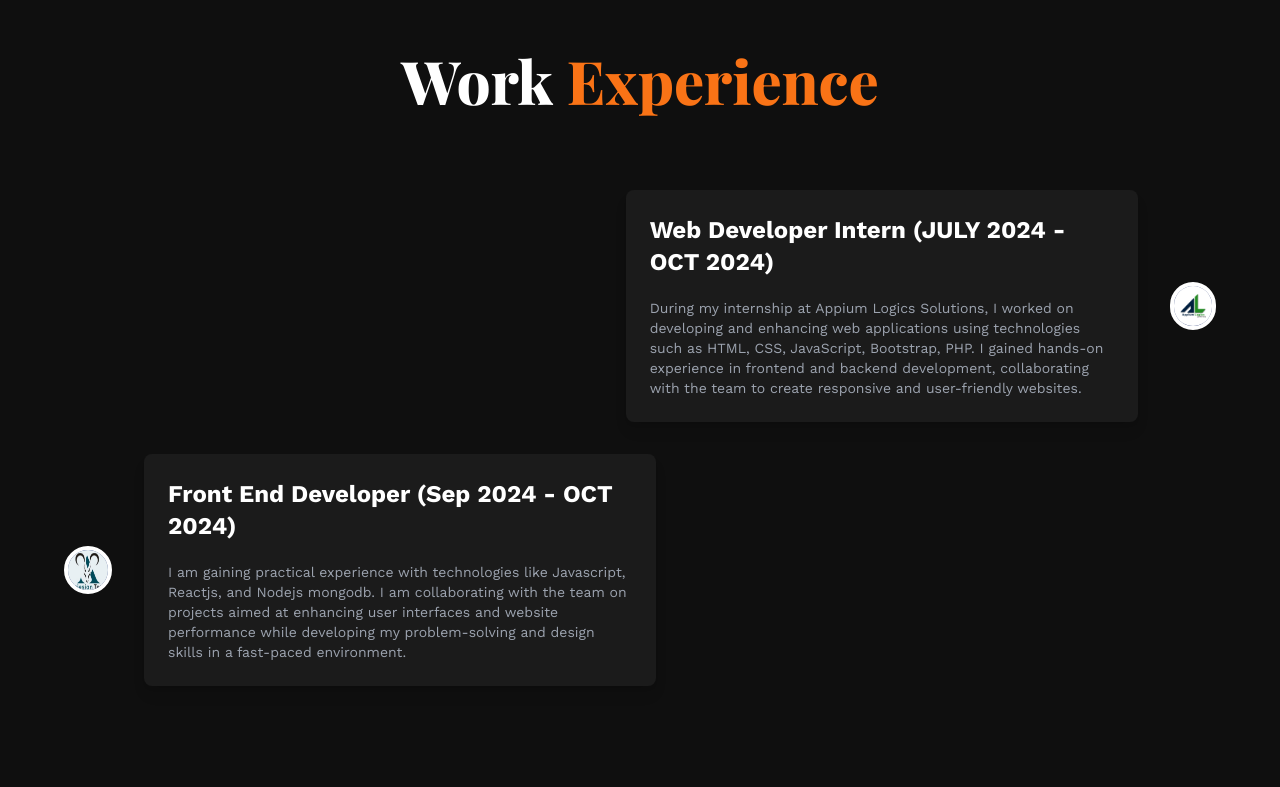
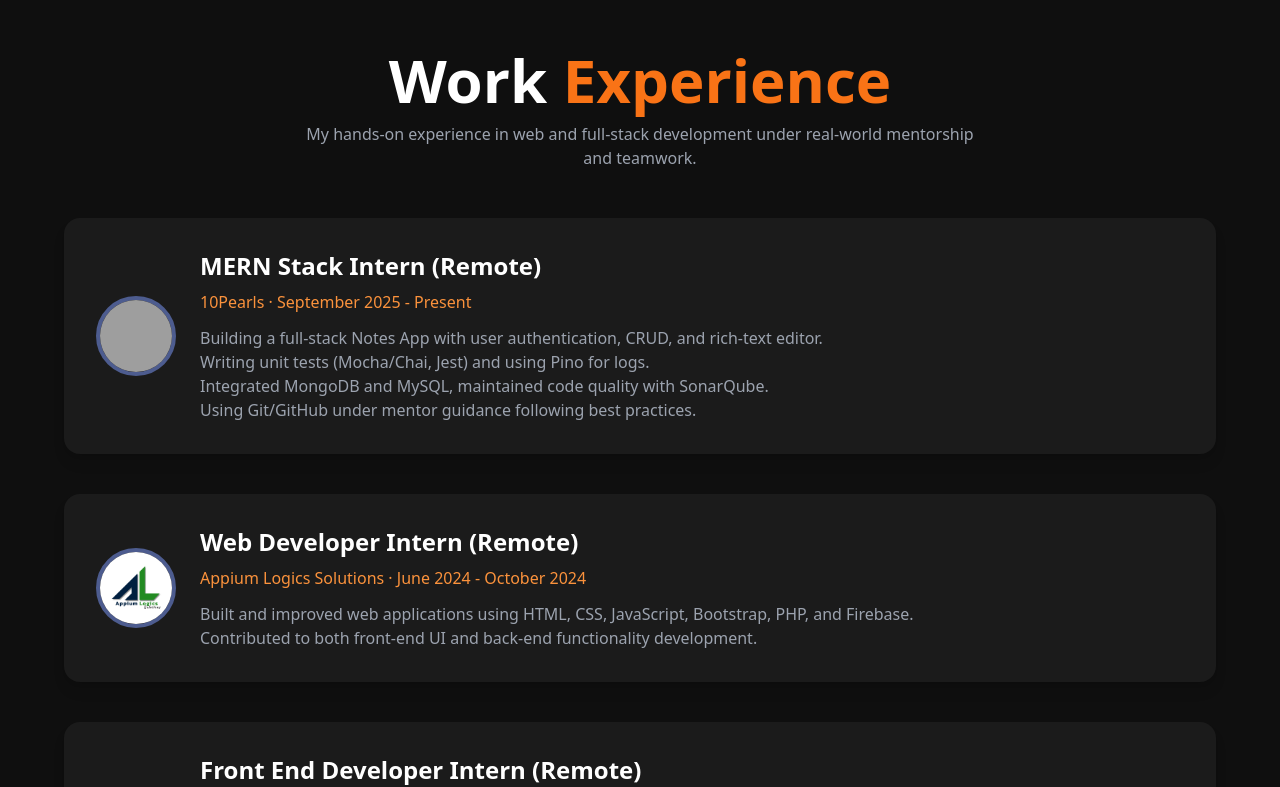
Before and after one commit to Muhammadasim225/portfolio-webapp-frontend, a React (Vite) app in the folder portfolio-app/: page /aboutme in a window 1280 px wide. Shown: the part 3660-4447 px from the top of the page. Built offline with nearby package versions, Linux system fonts and the light colour scheme; grey boxes are pictures that could not be loaded; a web font is replaced by a local one.

Commit message:
Refactor Experience component and add experiences

```diff
--- a/portfolio-app/src/components/Experience.jsx
+++ b/portfolio-app/src/components/Experience.jsx
@@ -1,72 +1,104 @@
-import React from 'react';
-import { motion } from 'framer-motion';
-import logAl from '../assets/images/LogoAL.png'
-import ariesian from '../assets/images/ariesian.jpg'
+import React from "react";
+import { motion } from "framer-motion";
+import logAl from "../assets/images/LogoAL.png";
+import ariesian from "../assets/images/ariesian.jpg";
+
+const experiences = [
+  {
+    id: 1,
+    title: "MERN Stack Intern (Remote)",
+    company: "10Pearls",
+    date: "September 2025 - Present",
+    logo: "https://upload.wikimedia.org/wikipedia/commons/7/7e/10Pearls_logo.png", // optional or local if you have
+    description: `Building a full-stack Notes App with user authentication, CRUD, and rich-text editor.
+    Writing unit tests (Mocha/Chai, Jest) and using Pino for logs.
+    Integrated MongoDB and MySQL, maintained code quality with SonarQube.
+    Using Git/GitHub under mentor guidance following best practices.`,
+  },
+  {
+    id: 2,
+    title: "Web Developer Intern (Remote)",
+    company: "Appium Logics Solutions",
+    date: "June 2024 - October 2024",
+    logo: logAl,
+    description: `Built and improved web applications using HTML, CSS, JavaScript, Bootstrap, PHP, and Firebase.
+    Contributed to both front-end UI and back-end functionality development.`,
+  },
+  {
+    id: 3,
+    title: "Front End Developer Intern (Remote)",
+    company: "Ariesian Tech",
+    date: "September 2024 - October 2024",
+    logo: ariesian,
+    description: `Worked on front-end development tasks in a dynamic team environment.
+    Developed responsive web pages using HTML, CSS, JavaScript, and ReactJS.
+    Improved the user interface of ongoing projects with guidance from mentors.`,
+  },
+];
+
+const fadeUp = {
+  hidden: { opacity: 0, y: 80 },
+  visible: (i) => ({
+    opacity: 1,
+    y: 0,
+    transition: { delay: i * 0.3, duration: 0.8 },
+  }),
+};
 
 const Experience = () => {
-
-  const kale = {
-    hide: {
-      opacity: 0,
-      y:100
-
-    },
-    view:{
-      opacity: 1,
-      y:0,
-      transition: {
-        delay: 0,
-          duration: 2
-
-              // Use a number, not a string
-      }
-    },
-
-
-  };
-
   return (
-    <motion.div id='experience' variants={kale} initial="hide" whileInView="view" viewport={{ once: true }}  className="w-full lg:px-16 md:px-12 sm:px-6 px-4 lg:pt-16 md:pt-16 pt-8 sm:pt-12 pb-6 bg-[#0f0f0f] text-white">
-      <div className="head flex flex-col items-center align-middle space-y-3">
-        <span className="font-extrabold text-white headline lg:text-6xl sm:text-4xl text-3xl">Work <span className='lg:text-6xl text-orange-500 sm:text-4xl text-3xl'>Experience</span></span>
+    <motion.section
+      id="experience"
+      initial="hidden"
+      whileInView="visible"
+      viewport={{ once: true }}
+      className="w-full bg-[#0f0f0f] text-white py-16 px-4 sm:px-6 md:px-12 lg:px-16"
+    >
+      {/* Heading */}
+      <div className="text-center mb-12">
+        <h2 className="text-3xl sm:text-4xl lg:text-6xl font-extrabold">
+          Work <span className="text-orange-500">Experience</span>
+        </h2>
+        <p className="text-gray-400 mt-3 text-sm sm:text-base max-w-2xl mx-auto">
+          My hands-on experience in web and full-stack development under
+          real-world mentorship and teamwork.
+        </p>
       </div>
 
-      <div className="content my-20 w-full relative z-[0.5px]">
-        {/* Vertical timeline line */}
+      {/* Experience Cards */}
+      <div className="flex flex-col gap-10 max-w-6xl mx-auto">
+        {experiences.map((exp, i) => (
+          <motion.div
+            key={exp.id}
+            custom={i}
+            variants={fadeUp}
+            className="flex flex-col sm:flex-row items-start sm:items-center gap-6 bg-[#1b1b1b] p-6 sm:p-8 rounded-2xl shadow-lg transition-transform duration-300 hover:scale-[1.02] hover:shadow-orange-500/20"
+          >
+            {/* Logo */}
+            <div className="flex-shrink-0">
+              <img
+                src={exp.logo}
+                alt={exp.company}
+                className="w-16 h-16 sm:w-20 sm:h-20 object-cover rounded-full border-4 border-[#4d5c8f]"
+              />
+            </div>
 
-
-        {/* Experience 1 */}
-        <div className="flex items-center w-full mb-8 font-custom">
-          <div className="w-full flex justify-end pr-4 md:pr-8">
-            <div className="bg-[#1b1b1b] p-6 rounded-lg shadow-lg w-full max-w-lg">
-              <h3 className="lg:text-2xl sm:text-lg font-bold mb-5 text-md">Web Developer Intern (JULY 2024 - OCT 2024)</h3>
-              <p className="mt-2 text-gray-400 sm:text-sm text-sm">
-              During my internship at Appium Logics Solutions, I worked on developing and enhancing web applications using technologies such as HTML, CSS, JavaScript, Bootstrap, PHP. I gained hands-on experience in frontend and backend development, collaborating with the team to create responsive and user-friendly websites.
+            {/* Content */}
+            <div className="flex-1">
+              <h3 className="text-xl sm:text-2xl font-bold mb-2">
+                {exp.title}
+              </h3>
+              <p className="text-orange-400 text-sm sm:text-base mb-3">
+                {exp.company} · {exp.date}
+              </p>
+              <p className="text-gray-400 text-sm sm:text-base leading-relaxed whitespace-pre-line">
+                {exp.description}
               </p>
             </div>
-          </div>
-          {/* Center icon */}
-          <div className="w-12 h-12 bg-[#4d5c8f] rounded-full border-4 border-white flex items-center justify-center">
-            <img src={logAl} alt="UNT Logo" className="w-10 h-10 rounded-full z-10" />
-          </div>
-        </div>
-
-        {/* Experience 2 */}
-        <div className="flex items-center w-full mb-8 font-custom">
-          <div className="w-12 h-12 bg-[#4d5c8f] rounded-full border-4 border-white flex items-center justify-center">
-            <img src={ariesian} alt="Other Logo" className="w-10 h-10 z-10 rounded-full" />
-          </div>
-          <div className=" pl-4 md:pl-8">
-            <div className="bg-[#1b1b1b] p-6 rounded-lg shadow-lg w-full max-w-lg">
-              <h3 className="lg:text-2xl sm:text-lg font-bold mb-5 text-md">Front End Developer (Sep 2024 - OCT 2024)</h3>
-              <p className="mt-2 text-gray-400 sm:text-sm text-sm">
-              I am gaining practical experience with technologies like Javascript, Reactjs, and Nodejs mongodb. I am collaborating with the team on projects aimed at enhancing user interfaces and website performance while developing my problem-solving and design skills in a fast-paced environment.
-              </p>
-            </div>
-          </div>
-        </div>
+          </motion.div>
+        ))}
       </div>
-    </motion.div>
+    </motion.section>
   );
 };
 
```
